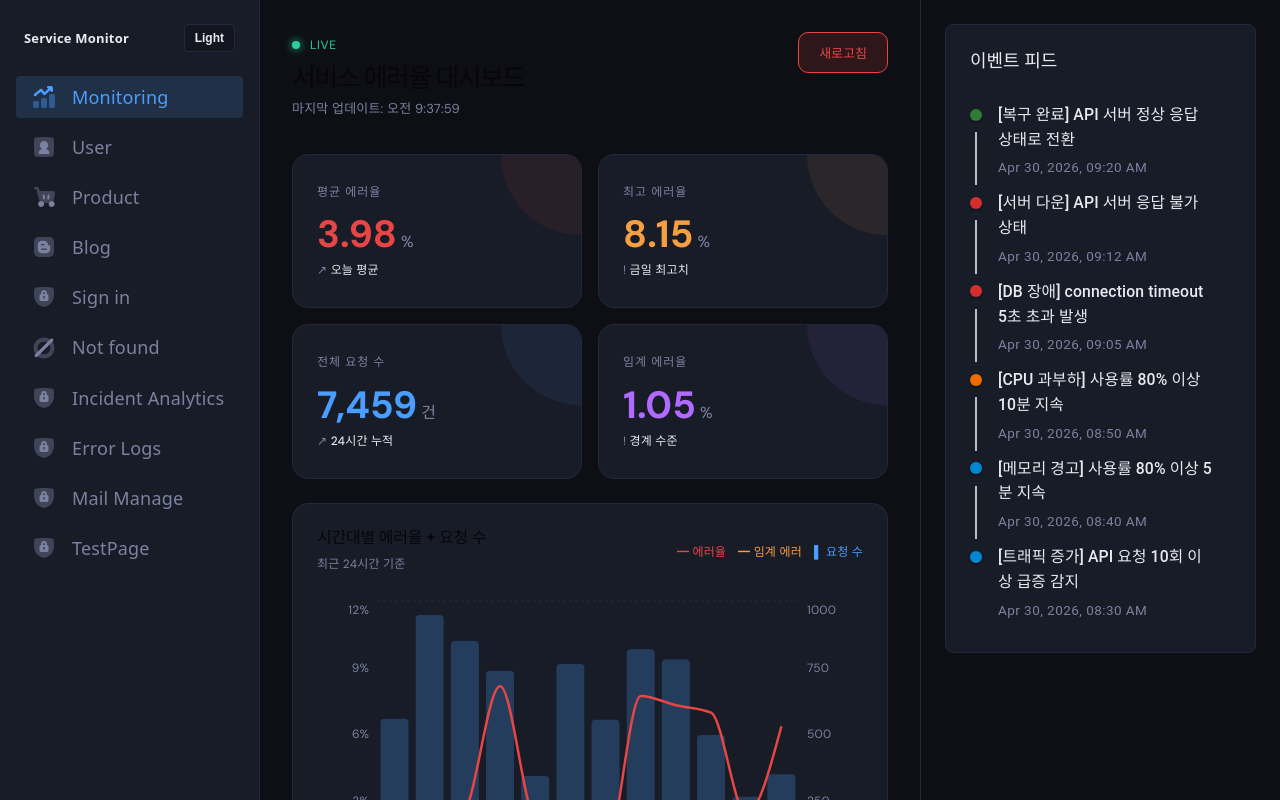
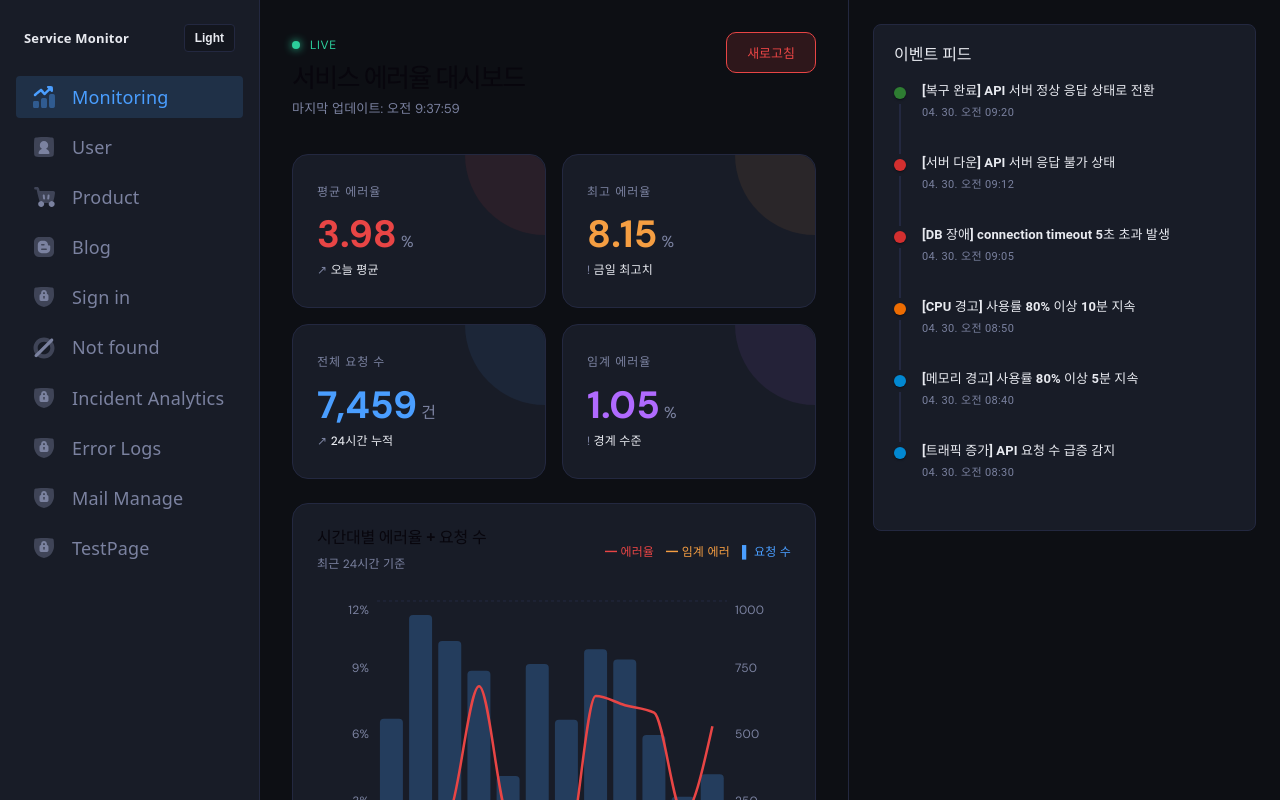
Before and after one commit to jeondaegam/service-monitor, a React (Vite) app in the folder perf-monitor-portlet/: page / in a window 1280 px wide. Shown: the top 800 px of the page. Built offline with nearby package versions, Linux system fonts and the light colour scheme.

Commit message:
이벤트 피드 UI 수정

```diff
--- a/perf-monitor-portlet/src/layouts/dashboard/layout.jsx
+++ b/perf-monitor-portlet/src/layouts/dashboard/layout.jsx
@@ -11,7 +11,7 @@ export function DashboardLayout({ children }) {
       className={`app-shell app-theme-${themeMode}`}
       sx={{
         display: "grid",
-        gridTemplateColumns: "260px minmax(0, 1fr) 360px",
+        gridTemplateColumns: "260px minmax(0, 1fr) 432px",
         minHeight: "100vh",
         bgcolor: "var(--app-bg)",
       }}
--- a/perf-monitor-portlet/src/sections/overview/analytics-order-timeline.jsx
+++ b/perf-monitor-portlet/src/sections/overview/analytics-order-timeline.jsx
@@ -9,60 +9,70 @@ import TimelineConnector from "@mui/lab/TimelineConnector";
 import TimelineItem, { timelineItemClasses } from "@mui/lab/TimelineItem";
 
 const timelineList = [
-
-    {
-    id: '1',
-    type: 'success',
-    title: '[복구 완료] API 서버 정상 응답 상태로 전환',
-    time: '2026-04-30T09:20:00',
+  {
+    id: "1",
+    type: "success",
+    title: "[복구 완료] API 서버 정상 응답 상태로 전환",
+    time: "2026-04-30T09:20:00",
   },
   {
-    id: '2',
-    type: 'critical',
-    title: '[서버 다운] API 서버 응답 불가 상태',
-    time: '2026-04-30T09:12:00',
+    id: "2",
+    type: "critical",
+    title: "[서버 다운] API 서버 응답 불가 상태",
+    time: "2026-04-30T09:12:00",
   },
   {
-    id: '3',
-    type: 'critical',
-    title: '[DB 장애] connection timeout 5초 초과 발생',
-    time: '2026-04-30T09:05:00',
+    id: "3",
+    type: "critical",
+    title: "[DB 장애] connection timeout 5초 초과 발생",
+    time: "2026-04-30T09:05:00",
   },
   {
-    id: '4',
-    type: 'warning',
-    title: '[CPU 과부하] 사용률 80% 이상 10분 지속',
-    time: '2026-04-30T08:50:00',
+    id: "4",
+    type: "warning",
+    title: "[CPU 경고] 사용률 80% 이상 10분 지속",
+    time: "2026-04-30T08:50:00",
   },
   {
-    id: '5',
-    type: 'info',
-    title: '[메모리 경고] 사용률 80% 이상 5분 지속',
-    time: '2026-04-30T08:40:00',
+    id: "5",
+    type: "info",
+    title: "[메모리 경고] 사용률 80% 이상 5분 지속",
+    time: "2026-04-30T08:40:00",
   },
   {
-    id: '6',
-    type: 'info',
-    title: '[트래픽 증가] API 요청 10회 이상 급증 감지',
-    time: '2026-04-30T08:30:00',
+    id: "6",
+    type: "info",
+    title: "[트래픽 증가] API 요청 수 급증 감지",
+    time: "2026-04-30T08:30:00",
   },
 ];
-
 
 function formatDateTime(value) {
   if (!value) return "";
 
-  return new Date(value).toLocaleString("en-US", {
+  return new Date(value).toLocaleString("ko-KR", {
+    month: "2-digit",
     day: "2-digit",
-    month: "short",
-    year: "numeric",
     hour: "2-digit",
     minute: "2-digit",
   });
 }
 
+function getTimelineDotColor(type) {
+  const colorMap = {
+    critical: "error",
+    error: "error",
+    warning: "warning",
+    warn: "warning",
+    info: "info",
+    success: "success",
+    resolved: "success",
+  };
+
+  return colorMap[type] || "primary";
+}
+
 export default function OrderTimeline({
-  //   title = "Order timeline",
   title = "이벤트 피드",
   subheader,
   list = timelineList,
@@ -76,6 +86,7 @@ export default function OrderTimeline({
         border: "1px solid var(--app-border)",
         borderRadius: 2,
         boxShadow: "var(--app-shadow)",
+        overflow: "hidden",
         ...(sx || {}),
       }}
     >
@@ -83,15 +94,18 @@ export default function OrderTimeline({
         title={title}
         subheader={subheader}
         sx={{
-          p: 3,
+          px: 2.5,
+          pt: 2.5,
           pb: 0,
           "& .MuiCardHeader-title": {
+            color: "var(--app-text)",
+            fontSize: 16,
             fontWeight: 700,
-            fontSize: 18,
-            color: "var(--app-text)",
+            lineHeight: 1.3,
           },
           "& .MuiCardHeader-subheader": {
             color: "var(--app-muted)",
+            fontSize: 12,
           },
         }}
       />
@@ -99,7 +113,8 @@ export default function OrderTimeline({
       <Timeline
         sx={{
           m: 0,
-          p: 3,
+          px: 2.5,
+          py: 2,
           [`& .${timelineItemClasses.root}:before`]: {
             flex: 0,
             padding: 0,
@@ -120,26 +135,43 @@ export default function OrderTimeline({
 
 function Item({ item, lastItem }) {
   return (
-    <TimelineItem>
+    <TimelineItem sx={{ minHeight: 72 }}>
       <TimelineSeparator>
-<TimelineDot
-  color={
-    (item.type === 'critical' && 'error') ||
-    (item.type === 'warning' && 'warning') ||
-    (item.type === 'info' && 'info') ||
-    (item.type === 'success' && 'success') ||
-    'primary'
-  }
-/>
-        {lastItem ? null : <TimelineConnector />}
+        <TimelineDot
+          color={getTimelineDotColor(item.type)}
+          sx={{
+            m: "5px 0",
+          }}
+        />
+        {lastItem ? null : (
+          <TimelineConnector sx={{ bgcolor: "var(--app-border)" }} />
+        )}
       </TimelineSeparator>
 
-      <TimelineContent>
-        <Typography variant="subtitle2" sx={{ color: "var(--app-text)" }}>
+      <TimelineContent sx={{ pt: 0, pb: 2.25, pr: 0 }}>
+        <Typography
+          variant="subtitle2"
+          sx={{
+            color: "var(--app-text)",
+            fontSize: 13,
+            fontWeight: 650,
+            lineHeight: 1.45,
+            wordBreak: "keep-all",
+          }}
+        >
           {item.title}
         </Typography>
 
-        <Typography variant="caption" sx={{ color: "var(--app-muted)" }}>
+        <Typography
+          variant="caption"
+          sx={{
+            display: "block",
+            mt: 0.5,
+            color: "var(--app-soft-text)",
+            fontSize: 11,
+            lineHeight: 1.4,
+          }}
+        >
           {formatDateTime(item.time)}
         </Typography>
       </TimelineContent>
```
Also changed, not shown: perf-monitor-portlet/src/App.jsx (+0 -11 lines).
